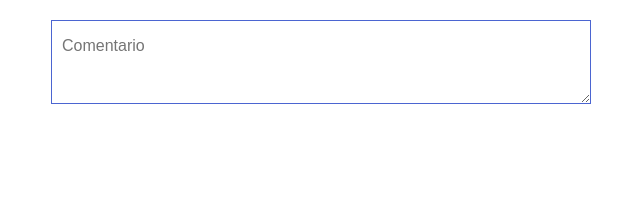
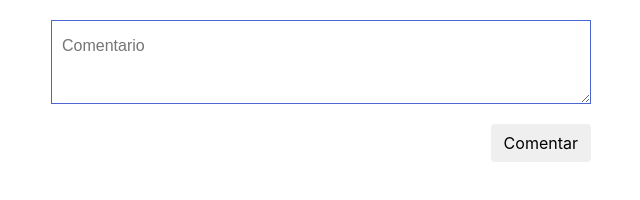
Before and after one commit to favt12/comentarios-media-objetc, a plain HTML site: page index.html in a window 1280 px wide. Shown: the whole page, without its empty margins (319-959 px from the left). Drawn offline with nearby package versions, Linux system fonts and the light colour scheme.

Commit message:
Se agrego el boton a la caja de comentarios

```diff
--- a/index.html
+++ b/index.html
@@ -26,9 +26,9 @@
   <div class="container">
      <div class="row comentarios justify-content-center">
        <div class="col-6">
-         <form action="" class="form_comentarios">
+         <form action="" class="form_comentarios d-flex justify-content-end flex-wrap">
             <textarea name="" id="" placeholder="Comentario"></textarea>
-            <!--<button class="btn" type="button">Comentar</button>-->
+            <button class="btn" type="button">Comentar</button>
          </form>
        </div>
      </div>
```
